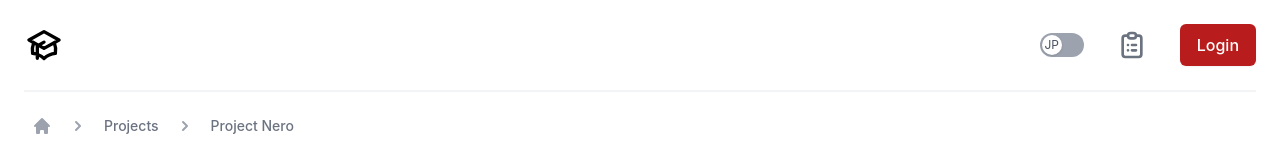
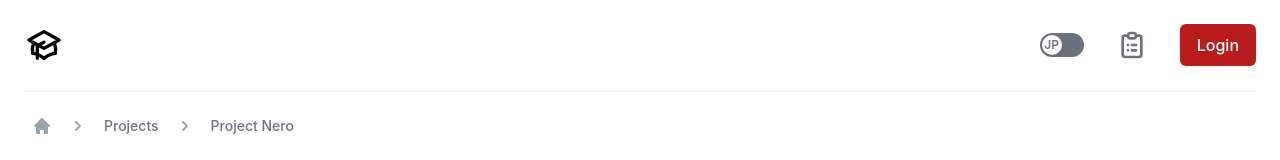
Before and after one commit to tomiharu0317/syllabus, a Next.js app in the folder frontend/: page /course/sample-course in a window 1280 px wide. Shown: the top 160 px of the page. Built offline with nearby package versions, Linux system fonts and the light colour scheme.

Commit message:
Fix lang toggle bg-color -> bg-gray-500

```diff
--- a/frontend/src/components/atoms/lang-toggle.tsx
+++ b/frontend/src/components/atoms/lang-toggle.tsx
@@ -15,7 +15,7 @@ export default function LangToggle() {
         checked={enabled}
         onChange={setEnabled}
         className={classNames(
-          enabled ? 'bg-gray-400' : 'bg-gray-400',
+          enabled ? 'bg-gray-500' : 'bg-gray-500',
           'relative inline-flex flex-shrink-0 h-6 w-11 border-2 border-transparent rounded-full cursor-pointer transition-colors ease-in-out duration-200 focus:outline-none focus:ring-2 focus:ring-offset-2 focus:ring-gray-200',
         )}
       >
@@ -42,7 +42,7 @@ export default function LangToggle() {
                 strokeLinejoin='round'
               />
             </svg> */}
-            <span className='text-gray-600 text-xs'>JP</span>
+            <span className='text-gray-500 text-xs font-semibold'>JP</span>
           </span>
           <span
             className={classNames(
@@ -51,7 +51,7 @@ export default function LangToggle() {
             )}
             aria-hidden='true'
           >
-            <span className='text-gray-600 text-xs'>EN</span>
+            <span className='text-gray-500 text-xs font-semibold'>EN</span>
           </span>
         </span>
       </Switch>
```
